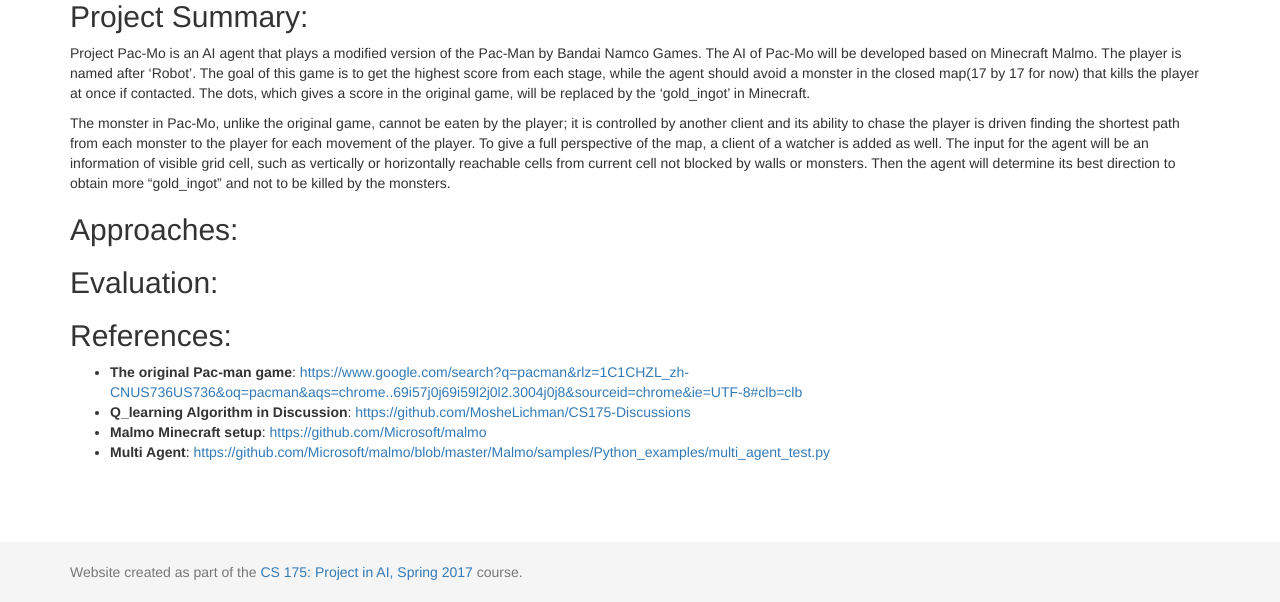
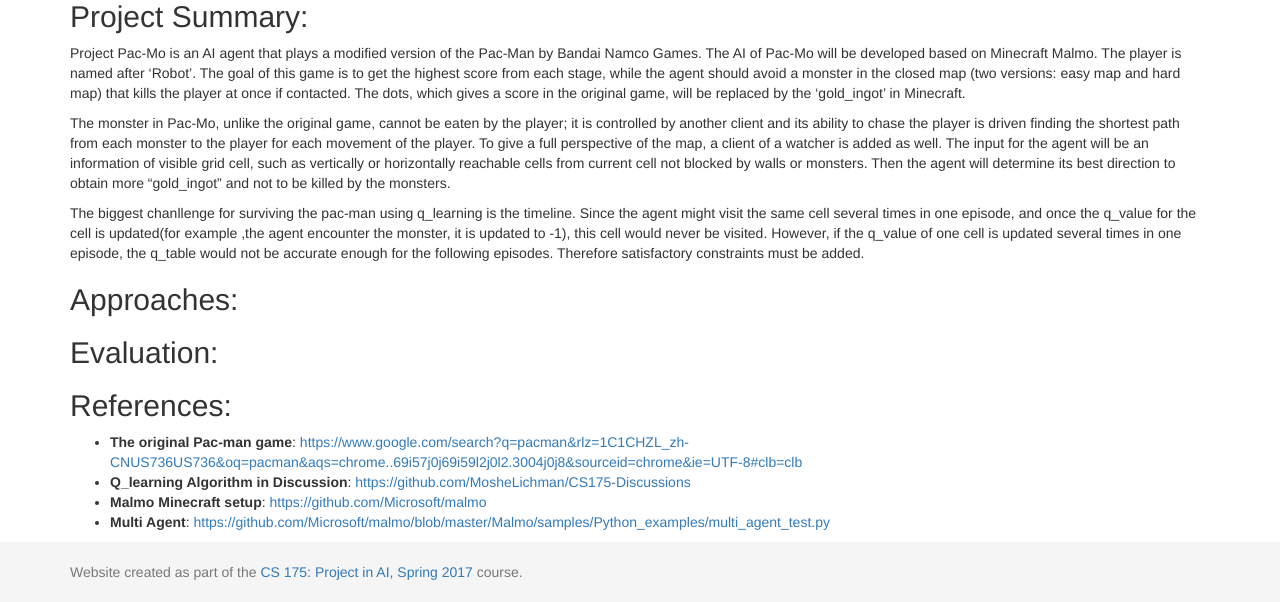
Before and after one commit to qdingqim/Pac-mo, a Jekyll site: the page built from docs/final.md, in a window 1280 px wide and 1226 px high. Shown: the part 624-1226 px from the top of the window. Built offline with Jekyll 4.4.1, drawn with Linux system fonts in a browser that asks for light colours.

Commit message:
Create final.md

```diff
--- a/docs/final.md
+++ b/docs/final.md
@@ -13,9 +13,11 @@
 
 ## Project Summary:
 
-Project Pac-Mo is an AI agent that plays a modified version of the Pac-Man by Bandai Namco Games. The AI of Pac-Mo will be developed based on Minecraft Malmo. The player is named after 'Robot'. The goal of this game is to get the highest score from each stage, while the agent should avoid a monster in the closed map(17 by 17 for now) that kills the player at once if contacted. The dots, which gives a score in the original game, will be replaced by the 'gold_ingot' in Minecraft.
+Project Pac-Mo is an AI agent that plays a modified version of the Pac-Man by Bandai Namco Games. The AI of Pac-Mo will be developed based on Minecraft Malmo. The player is named after 'Robot'. The goal of this game is to get the highest score from each stage, while the agent should avoid a monster in the closed map (two versions: easy map and hard map) that kills the player at once if contacted. The dots, which gives a score in the original game, will be replaced by the 'gold_ingot' in Minecraft.
 
 The monster in Pac-Mo, unlike the original game, cannot be eaten by the player; it is controlled by another client and its ability to chase the player is driven finding the shortest path from each monster to the player for each movement of the player. To give a full perspective of the map, a client of a watcher is added as well. The input for the agent will be an information of visible grid cell, such as vertically or horizontally reachable cells from current cell not blocked by walls or monsters. Then the agent will determine its best direction to obtain more "gold_ingot" and not to be killed by the monsters.
+
+The biggest chanllenge for surviving the pac-man using q_learning is the timeline. Since the agent might visit the same cell several times in one episode, and once the q_value for the cell is updated(for example ,the agent encounter the monster, it is updated to -1), this cell would never be visited. However, if the q_value of one cell is updated several times in one episode, the q_table would not be accurate enough for the following episodes. Therefore satisfactory constraints must be added.
 
 ## Approaches:
 
```
